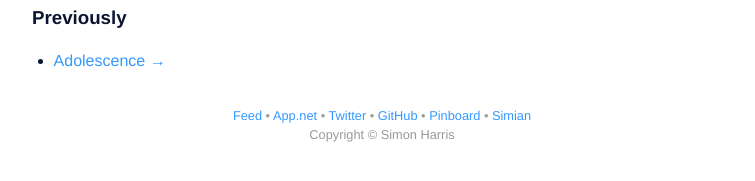
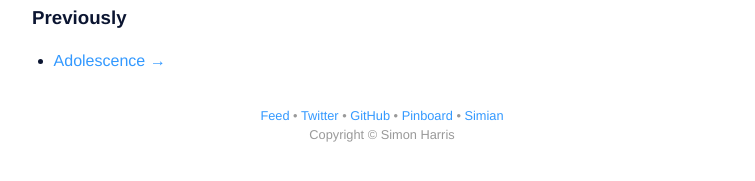
Before and after one commit to harukizaemon/harukizaemon.github.io, a Jekyll site: the page built from index.html, in a window 1280 px wide. Shown: the part 525-706 px from the top of the page, without its empty margins (258-1013 px from the left). Built offline with Jekyll 4.4.1, drawn with Linux system fonts in a browser that asks for light colours.

Commit message:
Removes old social media links

```diff
--- a/_layouts/site.html
+++ b/_layouts/site.html
@@ -20,13 +20,11 @@
       <p>
         <a href="/atom.xml">Feed</a>
         &#x2022;
-        <a href="https://alpha.app.net/hz" rel="me">App.net</a>
-        &#x2022;
         <a href="https://twitter.com/haruki_zaemon">Twitter</a>
         &#x2022;
         <a href="https://github.com/harukizaemon">GitHub</a>
         &#x2022;
-        <a href="https://pinboard.in/u:haruki_zaemon">Pinboard</a>
+        <a href="https://pinboard.in/u:harukizaemon">Pinboard</a>
         &#x2022;
         <a href="/simian">Simian</a>
         <br />
```
